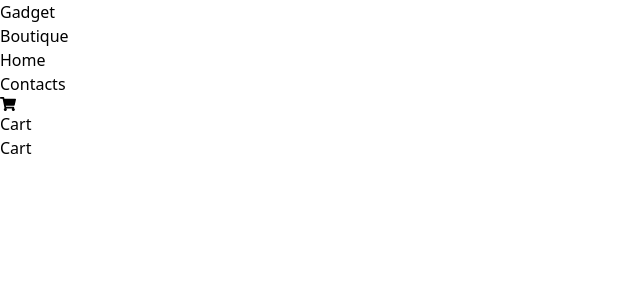
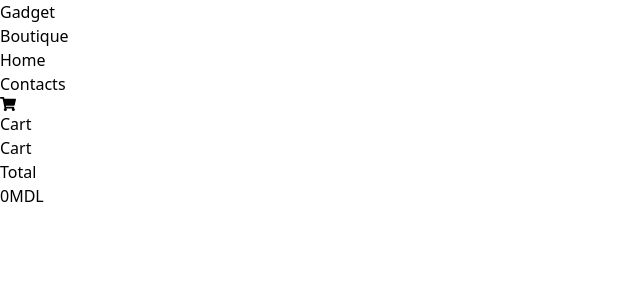
Before and after one commit to SergiumarK/gadget_boutique_React, a React (Vite) app: page /cart in a window 1280 px wide. Shown: the top 300 px of the page, without its empty margins (0-640 px from the left). Built offline with nearby package versions, Linux system fonts and the light colour scheme.

Commit message:
cart_total

```diff
--- a/src/pages/Cart.jsx
+++ b/src/pages/Cart.jsx
@@ -29,7 +29,8 @@ const Cart = () => {
   return (
     <div>
       <h1 className='text-2xl font-semibold'>Cart</h1>
-      <div className='flex flex-col gap-2'>
+      <div className='grid grid-cols-3 '>
+        <div className='col-span-2 flex flex-col gap-2'>
         {
           cart.map(obj => (
             <div className=' grid grid-cols-5 p-2 rounded justify-items-center items-center' key={obj.id}>
@@ -53,6 +54,26 @@ const Cart = () => {
             </div>
           ))
         }
+        </div>
+        <div>
+          <h1>Total</h1>
+          <div>
+            {
+              cart.map(obj => (
+                <div>
+                  <h1>{obj.brand} {obj.model}</h1>
+                  <p>{obj.quantity} x {obj.price} MDL = {obj.quantity * obj.price} MDL</p>
+                </div>
+              ))
+            }
+          </div>
+          <h1>
+            {
+              cart.reduce((sum, obj) => sum +(obj.quantity * obj.price), 0)
+            }
+            MDL
+          </h1>
+        </div>
       </div>
     </div>
   )
```
